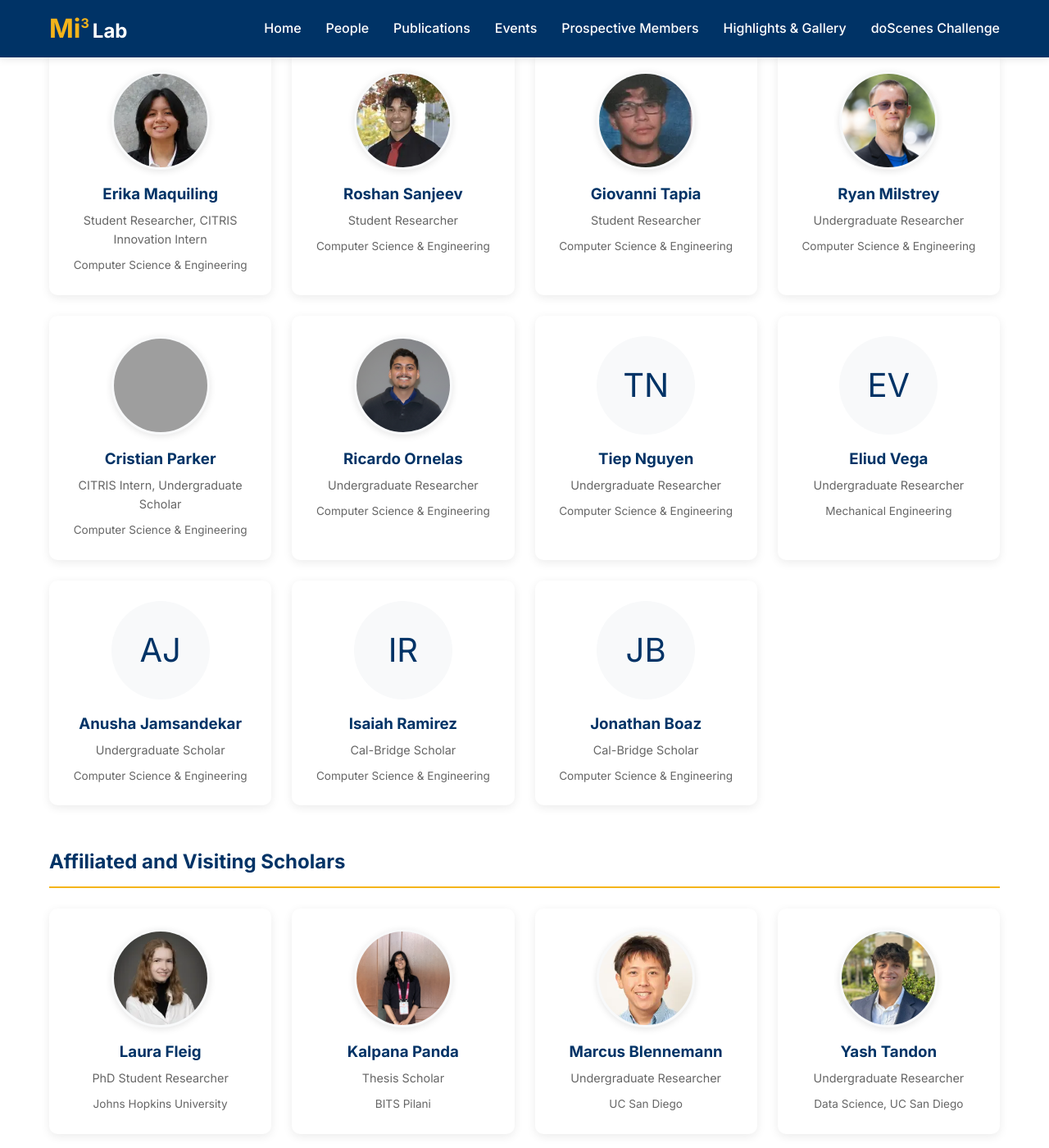
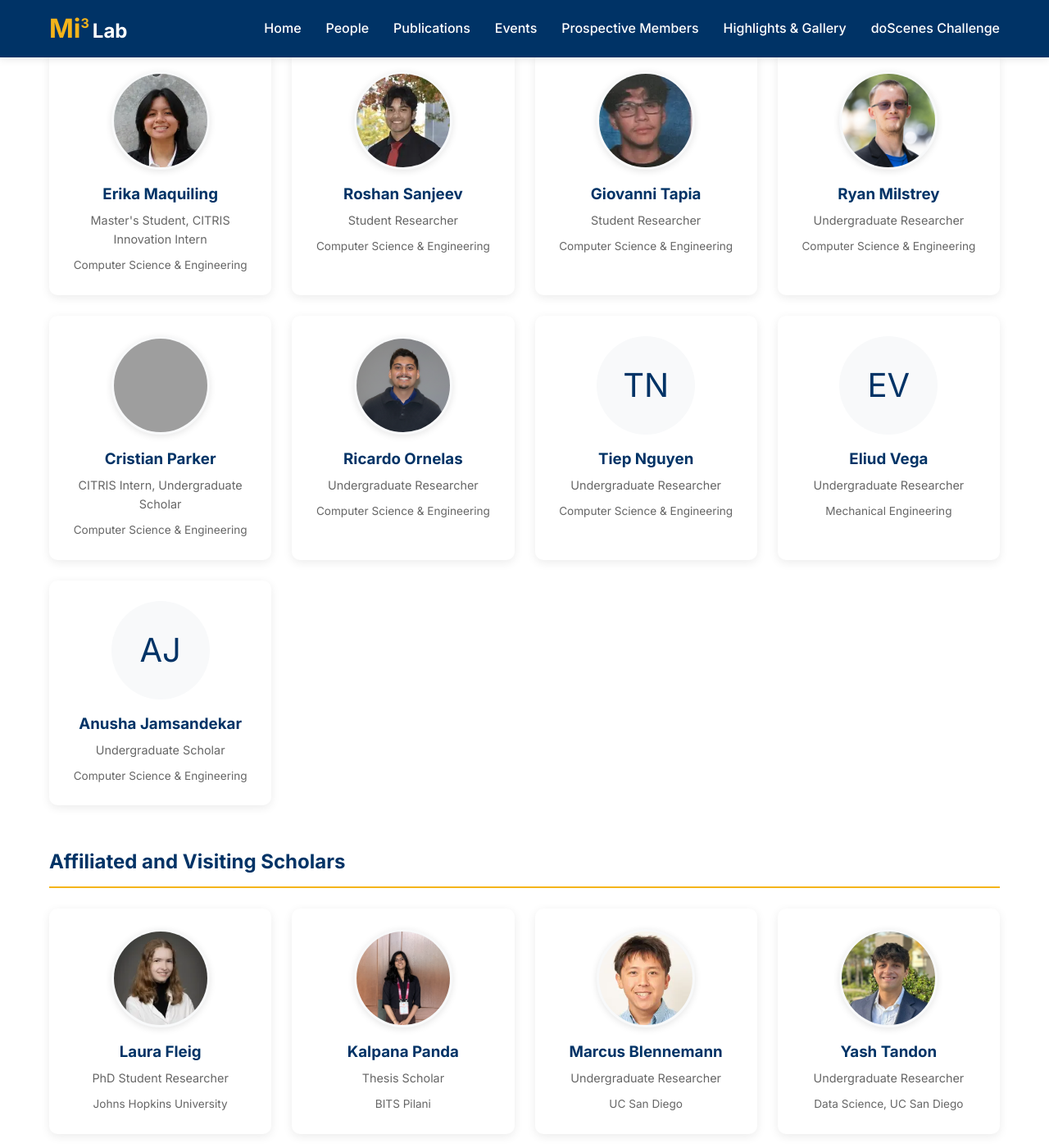
Before and after one commit to Mi3-Lab/mi3-lab.github.io, a Jekyll site: the page built from people.html, in a window 1280 px wide and 1400 px high, scrolled down 1538 px. Shown: the whole window at 82% size. Built offline with Jekyll 4.4.1, drawn with Linux system fonts in a browser that asks for light colours; some of the changed text lies outside the part shown; grey boxes are pictures that could not be loaded.

Commit message:
People: update roles, move Cal-Bridge scholars to affiliated
- Parthib Roy: Graduate Student Researcher → Master's Student
- Erika Maquiling: Student Researcher → Master's Student
- Isaiah Ramirez, Jonathan Boaz: move from Undergrad to Affiliated & Visiting
- Noor Rauf, Jeremy Kemmerer: home institution (UC Berkeley) confirmed

Co-Authored-By: Claude Sonnet 4.6 <noreply@anthropic.com>

```diff
--- a/people.html
+++ b/people.html
@@ -51,7 +51,7 @@ title: People
       <div class="person-card">
         <img src="/assets/images/people/parthib.webp" alt="Parthib Roy" class="person-avatar">
         <h3>Parthib Roy</h3>
-        <p class="role">Graduate Student Researcher</p>
+        <p class="role">Master's Student</p>
         <p class="affiliation">Computer Science & Engineering</p>
       </div>
 
@@ -77,7 +77,7 @@ title: People
       <div class="person-card">
         <img src="/assets/images/people/erika.webp" alt="Erika Maquiling" class="person-avatar">
         <h3>Erika Maquiling</h3>
-        <p class="role">Student Researcher, CITRIS Innovation Intern</p>
+        <p class="role">Master's Student, CITRIS Innovation Intern</p>
         <p class="affiliation">Computer Science & Engineering</p>
       </div>
 
@@ -137,19 +137,6 @@ title: People
         <p class="affiliation">Computer Science & Engineering</p>
       </div>
 
-      <div class="person-card">
-        <div class="person-avatar">IR</div>
-        <h3>Isaiah Ramirez</h3>
-        <p class="role">Cal-Bridge Scholar</p>
-        <p class="affiliation">Computer Science & Engineering</p>
-      </div>
-
-      <div class="person-card">
-        <div class="person-avatar">JB</div>
-        <h3>Jonathan Boaz</h3>
-        <p class="role">Cal-Bridge Scholar</p>
-        <p class="affiliation">Computer Science & Engineering</p>
-      </div>
     </div>
   </div>
 
@@ -203,6 +190,18 @@ title: People
         <h3>Jeremy Kemmerer</h3>
         <p class="role">CITRIS Scholar</p>
         <p class="affiliation">UC Berkeley</p>
+      </div>
+
+      <div class="person-card">
+        <div class="person-avatar">IR</div>
+        <h3>Isaiah Ramirez</h3>
+        <p class="role">Cal-Bridge Scholar</p>
+      </div>
+
+      <div class="person-card">
+        <div class="person-avatar">JB</div>
+        <h3>Jonathan Boaz</h3>
+        <p class="role">Cal-Bridge Scholar</p>
       </div>
     </div>
   </div>
```
